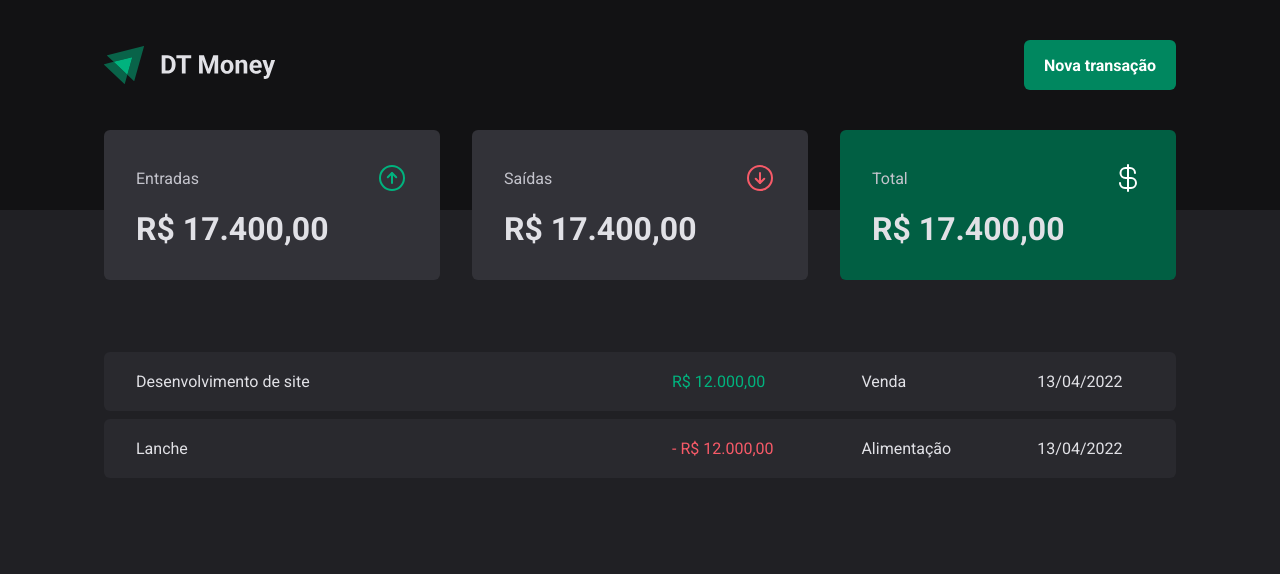
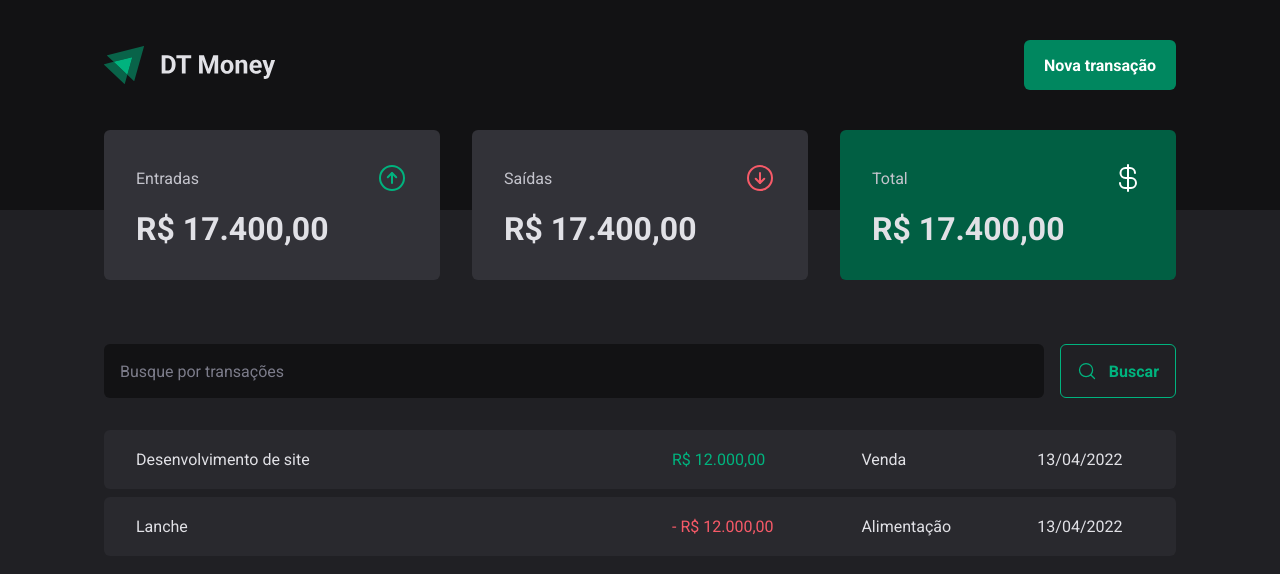
Before and after one commit to leotheodoro/dt-money, a React (Vite) app: page / in a window 1280 px wide. Shown: the top 574 px of the page. Built offline with nearby package versions, Linux system fonts and the light colour scheme.

Commit message:
:sparkles: SearchForm Component

```diff
--- /dev/null
+++ b/src/pages/Transactions/components/SearchForm/index.tsx
@@ -0,0 +1,15 @@
+import { MagnifyingGlass } from 'phosphor-react'
+import { SearchFormContainer } from './styles'
+
+export function SearchForm() {
+  return (
+    <SearchFormContainer>
+      <input type="text" placeholder="Busque por transações" />
+
+      <button type="submit">
+        <MagnifyingGlass size={20} />
+        Buscar
+      </button>
+    </SearchFormContainer>
+  )
+}
--- /dev/null
+++ b/src/pages/Transactions/components/SearchForm/styles.ts
@@ -0,0 +1,41 @@
+import styled from 'styled-components'
+
+export const SearchFormContainer = styled.form`
+  display: flex;
+  gap: 1rem;
+
+  input {
+    flex: 1;
+    border-radius: 6px;
+    border: 0;
+    background-color: ${(props) => props.theme['gray-900']};
+    color: ${(props) => props.theme['gray-300']};
+    padding: 1rem;
+
+    &::placeholder {
+      color: ${(props) => props.theme['gray-500']};
+    }
+  }
+
+  button {
+    display: flex;
+    align-items: center;
+    gap: 0.75rem;
+
+    border: 0;
+    padding: 1rem;
+    background: transparent;
+    border: 1px solid ${(props) => props.theme['green-300']};
+    color: ${(props) => props.theme['green-300']};
+    font-weight: bold;
+    border-radius: 6px;
+    cursor: pointer;
+
+    &:hover {
+      background: ${(props) => props.theme['green-500']};
+      border-color: ${(props) => props.theme['green-500']};
+      color: ${(props) => props.theme.white};
+      transition: background-color 0.2s, color 0.2s, border-color 0.2s;
+    }
+  }
+`
--- a/src/pages/Transactions/index.tsx
+++ b/src/pages/Transactions/index.tsx
@@ -1,5 +1,6 @@
 import { Header } from '../../components/Header'
 import { Summary } from '../../components/Summary'
+import { SearchForm } from './components/SearchForm'
 
 import {
   PriceHighlight,
@@ -14,6 +15,8 @@
       <Summary />
 
       <TransactionsContainer>
+        <SearchForm />
+
         <TransactionsTable>
           <tbody>
             <tr>
```
